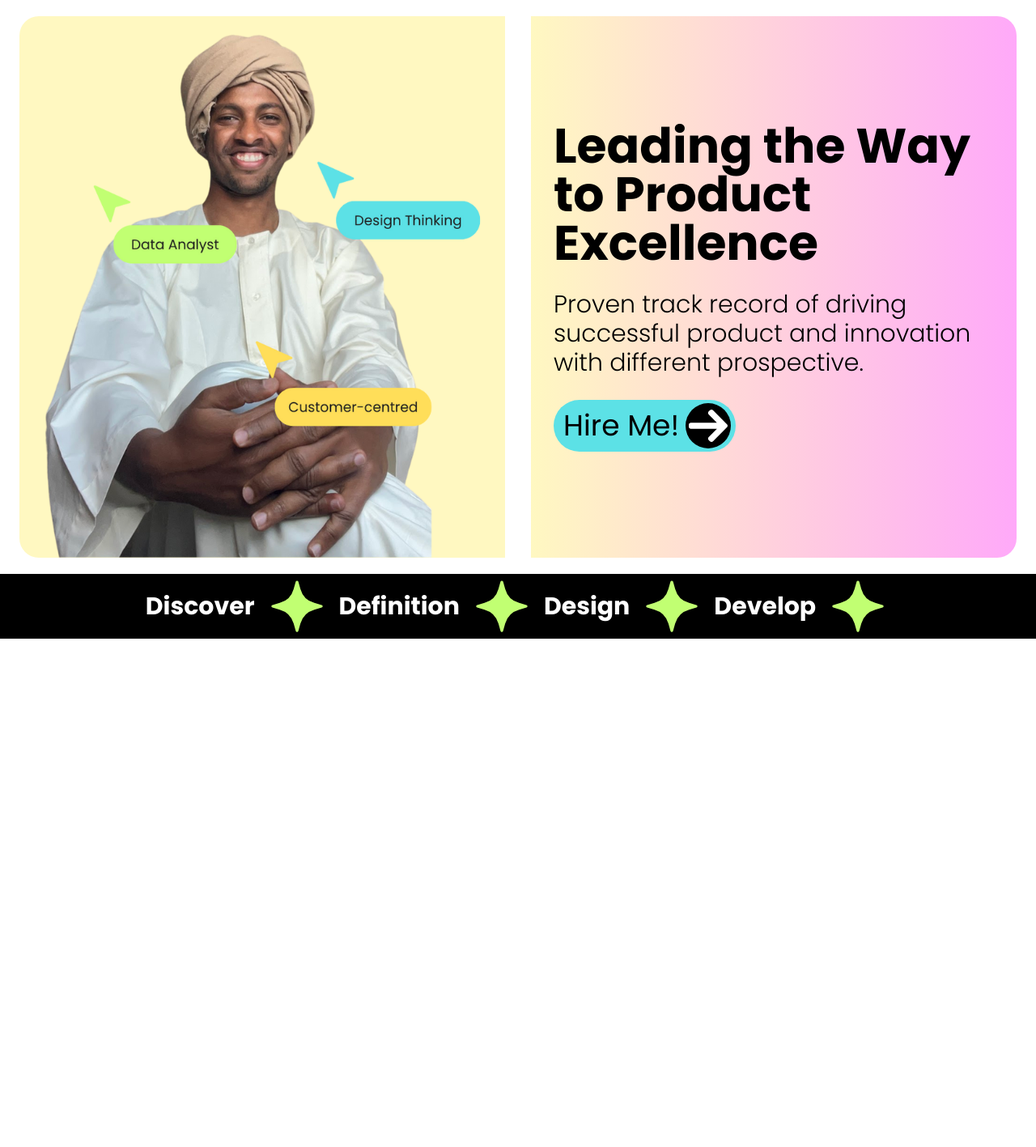
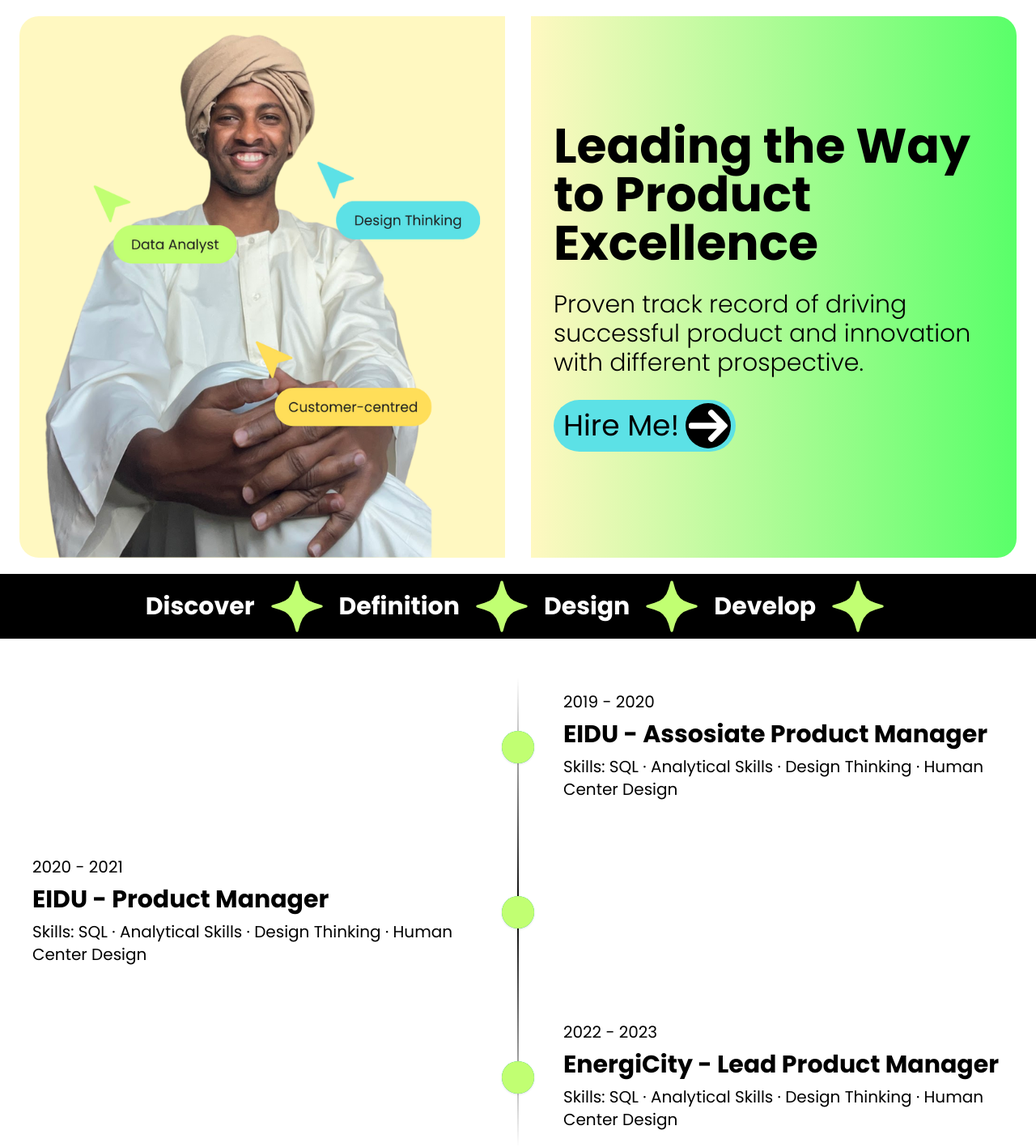
Before and after one commit to aelsir/portfolio, a Django app: page / in a window 1280 px wide. Shown: the part 124-1541 px from the top of the page at 81% size. Before the commit the page ends 913 px from the top, so only its background shows below. Run offline with Django 4.2, Linux system fonts and the light colour scheme; some libraries are stand-ins or nearby versions.

Commit message:
finishing the timeline

```diff
--- a/static/css/base.css
+++ b/static/css/base.css
@@ -1,7 +1,7 @@
 /* Define brand colors as CSS variables */
 :root {
     --brand-color-first: #5CE1E6;
-    --brand-color-seconf: #C1FF72;
+    --brand-color-second: #C1FF72;
     --brand-color-third: #FFDE59;
   }
 
--- a/templates/resume/resume.html
+++ b/templates/resume/resume.html
@@ -36,7 +36,7 @@
 
 
             <div class="flex order-1 lg:order-2
-            h-full bg-gradient-to-r from-[#FFF8C1] to-[#FFA9F9] bg-opacity-50 p-7 rounded-3xl lg:rounded-none lg:rounded-e-3xl items-center">
+            h-full bg-gradient-to-r from-[#FFF8C1] to-[#59FF69] bg-opacity-50 p-7 rounded-3xl lg:rounded-none lg:rounded-e-3xl items-center">
                 <div class="grid text-center justify-center align-center items-center place-items-center lg:place-items-start lg:text-left space-y-7">
                     <h1 style="font-family: var(--brand-font-bold)"
                     class="text-8xl lg:text-6xl">
@@ -74,7 +74,62 @@
     </div>
 
     <div class="container mx-auto pt-12 lg:px-6">
+        <div class="space-y-8 relative before:absolute before:inset-0 before:ml-5 before:-translate-x-px lg:before:mx-auto lg:before:translate-x-0 before:h-full before:w-0.5 before:bg-gradient-to-b before:from-transparent before:via-black before:to-transparent">
+            <!-- Item #1 -->
+            <div class="relative flex items-center justify-between lg:justify-normal lg:odd:flex-row-reverse group is-active">
+                <!-- Icon -->
+                <div class="flex items-center justify-center w-10 h-10 rounded-full bg-black group-[.is-active]:bg-emerald-500 text-slate-500 group-[.is-active]:text-emerald-50 shadow shrink-0 lg:order-1 lg:group-odd:-translate-x-1/2 lg:group-even:translate-x-1/2">
+                    <svg viewBox="0 0 100 100" xmlns="http://www.w3.org/2000/svg">
+                        <circle cx="50" cy="50" r="50" fill="var(--brand-color-second)" />
+                      </svg>
+                </div>
+                <!-- Card -->
+                <div class="flex flex-col items-start justify-between mb-1 w-[calc(100%-4rem)] lg:w-[calc(50%-2.5rem)] bg-white p-4 rounded space-y-2">
+                    <div class="text-2xl lg:text-xl">2019 - 2020</div>
+                    <div class="text-4xl lg:text-3xl" style="font-family: var(--brand-font-bold)">EIDU - Assosiate Product Manager</div>
+                    <div class="text-2xl lg:text-xl">Skills: SQL · Analytical Skills · Design Thinking · Human Center Design</div>
 
+                </div>
+            </div>
+
+            <!-- Item #2 -->
+            <div class="relative flex items-center justify-between lg:justify-normal lg:odd:flex-row-reverse group is-active">
+                <!-- Icon -->
+                <div class="flex items-center justify-center w-10 h-10 rounded-full bg-black group-[.is-active]:bg-emerald-500 text-slate-500 group-[.is-active]:text-emerald-50 shadow shrink-0 lg:order-1 lg:group-odd:-translate-x-1/2 lg:group-even:translate-x-1/2">
+                    <svg viewBox="0 0 100 100" xmlns="http://www.w3.org/2000/svg">
+                        <circle cx="50" cy="50" r="50" fill="var(--brand-color-second)" />
+                      </svg>
+                </div>
+                <!-- Card -->
+                <div class="flex flex-col items-start justify-between mb-1 w-[calc(100%-4rem)] lg:w-[calc(50%-2.5rem)] bg-white p-4 rounded space-y-2">
+                    <div class="text-2xl lg:text-xl">2020 - 2021</div>
+                    <div class="text-4xl lg:text-3xl" style="font-family: var(--brand-font-bold)">EIDU - Product Manager</div>
+                    <div class="text-2xl lg:text-xl">Skills: SQL · Analytical Skills · Design Thinking · Human Center Design</div>
+
+                </div>
+            </div>
+
+            <!-- Item #1 -->
+            <div class="relative flex items-center justify-between lg:justify-normal lg:odd:flex-row-reverse group is-active">
+                <!-- Icon -->
+                <div class="flex items-center justify-center w-10 h-10 rounded-full bg-black group-[.is-active]:bg-emerald-500 text-slate-500 group-[.is-active]:text-emerald-50 shadow shrink-0 lg:order-1 lg:group-odd:-translate-x-1/2 lg:group-even:translate-x-1/2">
+                    <svg viewBox="0 0 100 100" xmlns="http://www.w3.org/2000/svg">
+                        <circle cx="50" cy="50" r="50" fill="var(--brand-color-second)" />
+                      </svg>
+                </div>
+                <!-- Card -->
+                <div class="flex flex-col items-start justify-between mb-1 w-[calc(100%-4rem)] lg:w-[calc(50%-2.5rem)] bg-white p-4 rounded space-y-2">
+                    <div class="text-2xl lg:text-xl">2022 - 2023</div>
+                    <div class="text-4xl lg:text-3xl" style="font-family: var(--brand-font-bold)">EnergiCity - Lead Product Manager</div>
+                    <div class="text-2xl lg:text-xl">Skills: SQL · Analytical Skills · Design Thinking · Human Center Design</div>
+
+                </div>
+            </div>
+
+
+
+
+        </div>
     </div>
 
 
```
Also changed, not shown: static/svg/new-moon.svg (added).
